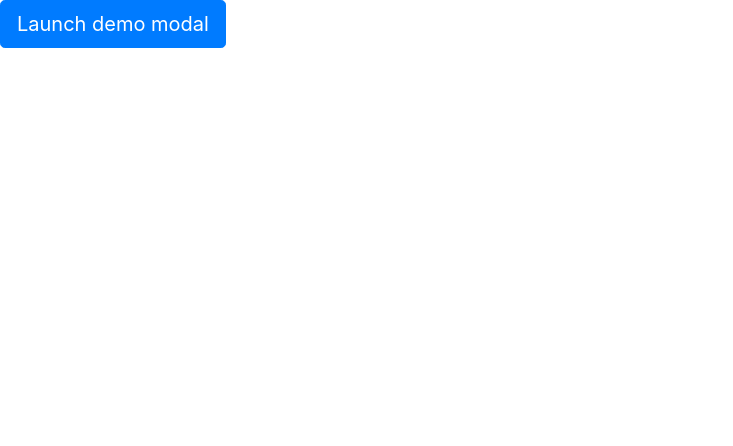
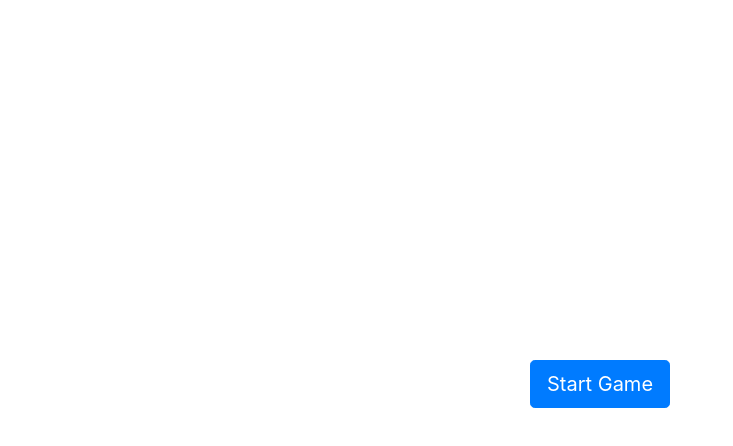
Before and after one commit to LeonardoSantiago/fishFrontEnd, a plain HTML site: page index.html in a window 1280 px wide. Shown: the whole page, without its empty margins (0-733 px from the left). Drawn offline with nearby package versions, Linux system fonts and the light colour scheme.

Commit message:
Start Game 1

```diff
--- a/configButtonStart.css
+++ b/configButtonStart.css
@@ -0,0 +1,7 @@
+#centralizar{
+    position:absolute;
+    left:50%;
+    top:50%;
+    margin-left:-110px;
+    margin-top:-40px;
+}
--- a/index.html
+++ b/index.html
@@ -3,6 +3,7 @@
         <head>
             <meta charset="UTF-8">
             <link rel="stylesheet" href="node_modules/bootstrap/dist/css/bootstrap.css">
+            <link rel="stylesheet" href="configButtonStart.css">
             <script src="https://ajax.googleapis.com/ajax/libs/jquery/1.12.4/jquery.min.js"></script>
             <script src="node_modules/bootstrap/dist/js/bootstrap.js"></script>
             <title>HEllo</title>
@@ -10,7 +11,7 @@
 
         <body>
 
-            <button type="button" class="btn btn-primary btn-lg" data-toggle="modal" data-target="#modal"> Launch demo modal </button>
+            <button id="centralizar" type="button" class="btn btn-primary btn-lg" data-toggle="modal" data-target="#modal">Start Game </button>
 
             <div class="modal fade" id=modal tabindex="-1" role="dialog">
                 <div class="modal-dialog" role="document">
```
